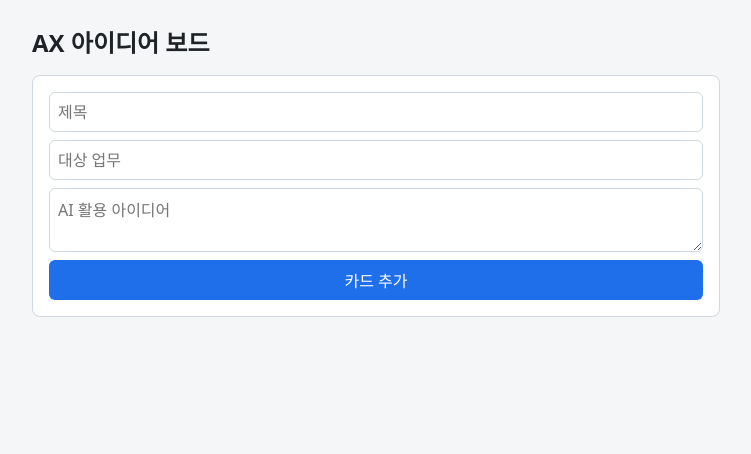
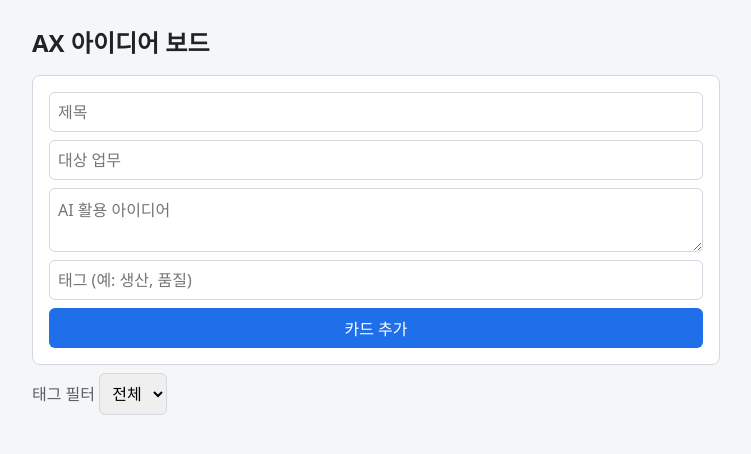
Before and after one commit to mungn0603-code/ax-board-practice, a React (Vite) app: page / in a window 1280 px wide. Shown: the top 454 px of the page, without its empty margins (264-1015 px from the left). Built offline with nearby package versions, Linux system fonts and the light colour scheme.

Commit message:
feat: 아이디어 카드 태그 추가 및 태그 필터

```diff
--- a/src/App.jsx
+++ b/src/App.jsx
@@ -16,11 +16,16 @@ export default function App() {
   const [title, setTitle] = useState('')
   const [task, setTask] = useState('')
   const [idea, setIdea] = useState('')
+  const [tag, setTag] = useState('')
+  const [filter, setFilter] = useState('전체')
   const [message, setMessage] = useState('')
 
   useEffect(() => {
     localStorage.setItem(STORAGE_KEY, JSON.stringify(ideas))
   }, [ideas])
+
+  const tags = ['전체', ...new Set(ideas.map((item) => item.tag).filter(Boolean))]
+  const visible = filter === '전체' ? ideas : ideas.filter((item) => item.tag === filter)
 
   function addIdea(event) {
     event.preventDefault()
@@ -29,12 +34,13 @@ export default function App() {
       return
     }
     setIdeas((current) => [
-      { id: Date.now(), title: title.trim(), task: task.trim(), idea: idea.trim() },
+      { id: Date.now(), title: title.trim(), task: task.trim(), idea: idea.trim(), tag: tag.trim() },
       ...current,
     ])
     setTitle('')
     setTask('')
     setIdea('')
+    setTag('')
     setMessage('카드를 추가했습니다.')
   }
 
@@ -51,15 +57,27 @@ export default function App() {
         <input aria-label="제목" placeholder="제목" value={title} onChange={(e) => setTitle(e.target.value)} />
         <input aria-label="대상 업무" placeholder="대상 업무" value={task} onChange={(e) => setTask(e.target.value)} />
         <textarea aria-label="AI 아이디어" placeholder="AI 활용 아이디어" value={idea} onChange={(e) => setIdea(e.target.value)} />
+        <input aria-label="태그" placeholder="태그 (예: 생산, 품질)" value={tag} onChange={(e) => setTag(e.target.value)} />
         <button type="submit">카드 추가</button>
       </form>
 
       {message && <p className="message" role="status">{message}</p>}
 
+      <label className="filter">
+        태그 필터{' '}
+        <select aria-label="태그 필터" value={filter} onChange={(e) => setFilter(e.target.value)}>
+          {tags.map((name) => (
+            <option key={name} value={name}>{name}</option>
+          ))}
+        </select>
+      </label>
+
       <ul className="card-list">
-        {ideas.map((item) => (
+        {visible.map((item) => (
           <li key={item.id} className="card">
-            <h2>{item.title}</h2>
+            <h2>
+              {item.title} {item.tag && <span className="tag">#{item.tag}</span>}
+            </h2>
             <p className="task">대상 업무: {item.task}</p>
             <p>{item.idea}</p>
             <button type="button" onClick={() => deleteIdea(item.id)}>삭제</button>
--- a/src/index.css
+++ b/src/index.css
@@ -12,3 +12,5 @@ button { font: inherit; padding: 8px 12px; border: 0; border-radius: 6px; backgr
 .card { background: #fff; border: 1px solid #d0d7de; border-radius: 8px; padding: 12px 16px; }
 .card h2 { margin: 0 0 4px; font-size: 18px; }
 .task { color: #57606a; margin: 0 0 8px; }
+.filter { display: block; margin: 8px 0; color: #57606a; }
+.tag { font-size: 13px; color: #1f6feb; font-weight: normal; }
```
